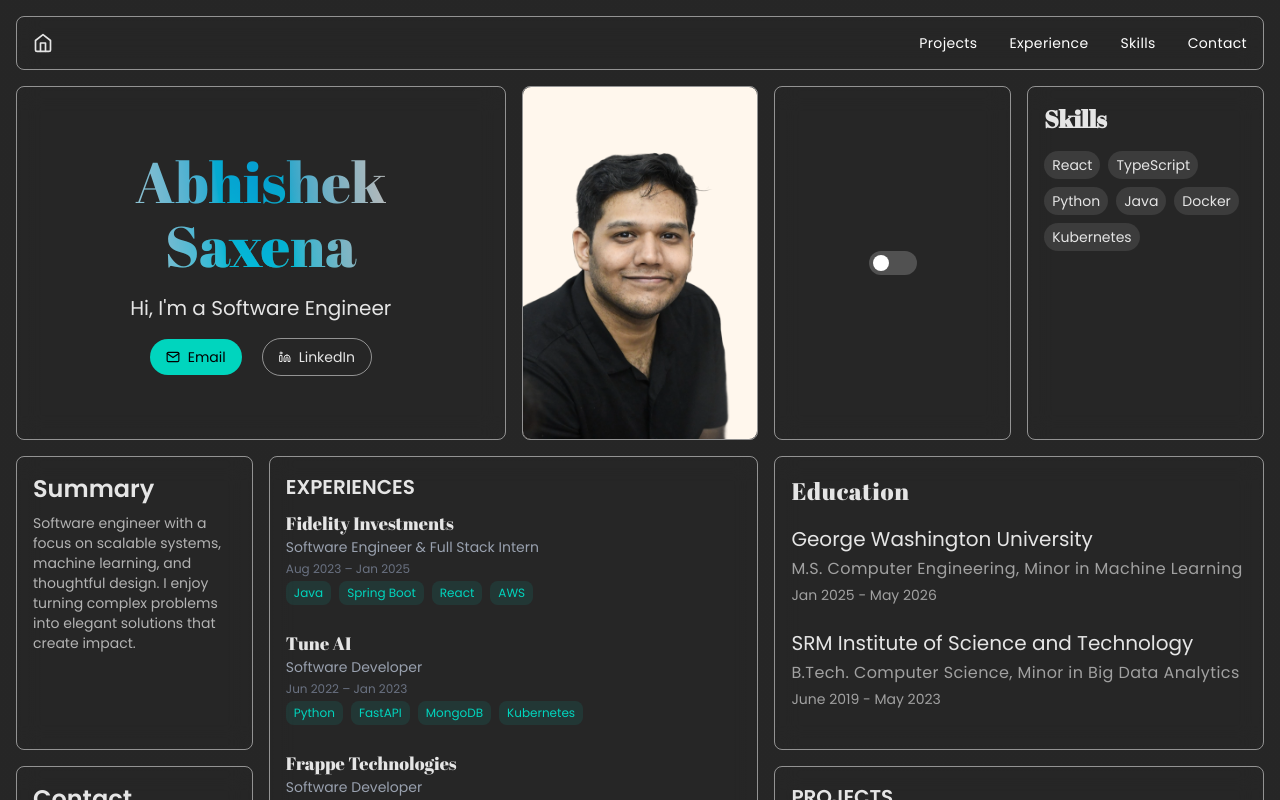
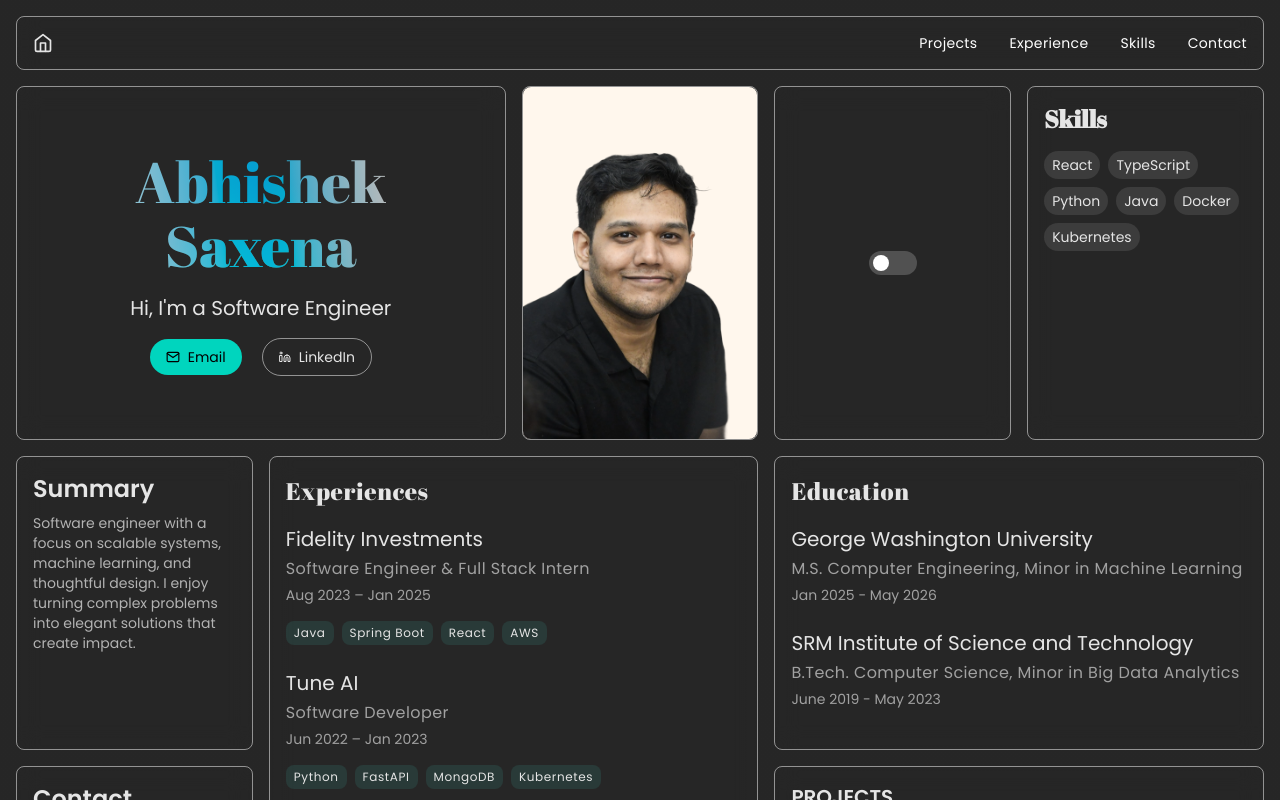
Before and after one commit to saxenabhishek/saxenabhishek, a React (Vite) app in the folder website/: page / in a window 1280 px wide. Shown: the top 800 px of the page. Built offline with nearby package versions, Linux system fonts and the light colour scheme.

Commit message:
feat: new fonts and device compatibility

```diff
--- a/website/src/components/ExperienceCard.jsx
+++ b/website/src/components/ExperienceCard.jsx
@@ -2,14 +2,20 @@ import { motion, AnimatePresence } from "motion/react";
 
 const ExperienceCard = ({ experience, expanded }) => (
   <>
-    <h3 className="text-lg font-heading">{experience.company}</h3>
-    <p className="text-sm text-gray-400 pb-1">{experience.role}</p>
-    <p className="text-xs text-gray-500 pb-1">{experience.period}</p>
+    <h3 className="text-lg tracking-[0.1px] md:tracking-normal md:text-xl leading-7 pb-1">
+      {experience.company}
+    </h3>
+    <p className="text-sm md:text-base tracking-wide leading-4 md:leading-6 text-neutral-600 dark:text-neutral-400 pb-1">
+      {experience.role}
+    </p>
+    <p className="text-xs md:text-sm leading-5 pb-4 text-neutral-600 dark:text-neutral-400">
+      {experience.period}
+    </p>
     {expanded && (
       <motion.ul
         initial={{ y: -50, opacity: 0 }}
         animate={{ y: 0, opacity: 100 }}
-        className="text-gray-300 text-sm list-disc pl-4 pb-2"
+        className="text-gray-800 dark:text-gray-300 text-xs leading-4 md:text-sm md:leading-5 md:tracking-wide tracking-[0.4px] list-disc pl-4 pb-2"
       >
         {experience.highlights.map((resumeItem) => {
           return <li key={resumeItem}>{resumeItem}</li>;
@@ -22,7 +28,7 @@ const ExperienceCard = ({ experience, expanded }) => (
         <motion.span
           layoutId={`${experience.company}-${idx}`}
           key={tech}
-          className="bg-teal-400/10 text-teal-400 px-2 py-1 rounded-lg text-xs"
+          className="bg-teal-300/10 px-2 py-1 rounded-lg text-[11px] md:text-xs leading-4 tracking-wider"
         >
           {tech}
         </motion.span>
--- a/website/src/components/ExperienceCardHolder.jsx
+++ b/website/src/components/ExperienceCardHolder.jsx
@@ -7,7 +7,9 @@ const ExperienceCardHolder = ({ experienceData, expanded }) => {
 
   return (
     <motion.div layout="position">
-      <h1 className="text-xl uppercase mb-2 font-semibold">Experiences</h1>
+      <h1 className="text-2xl leading-9 tracking-wide font-heading pb-4">
+        Experiences
+      </h1>
       {exp.map((exp, idx) => {
         return (
           <motion.div
```
